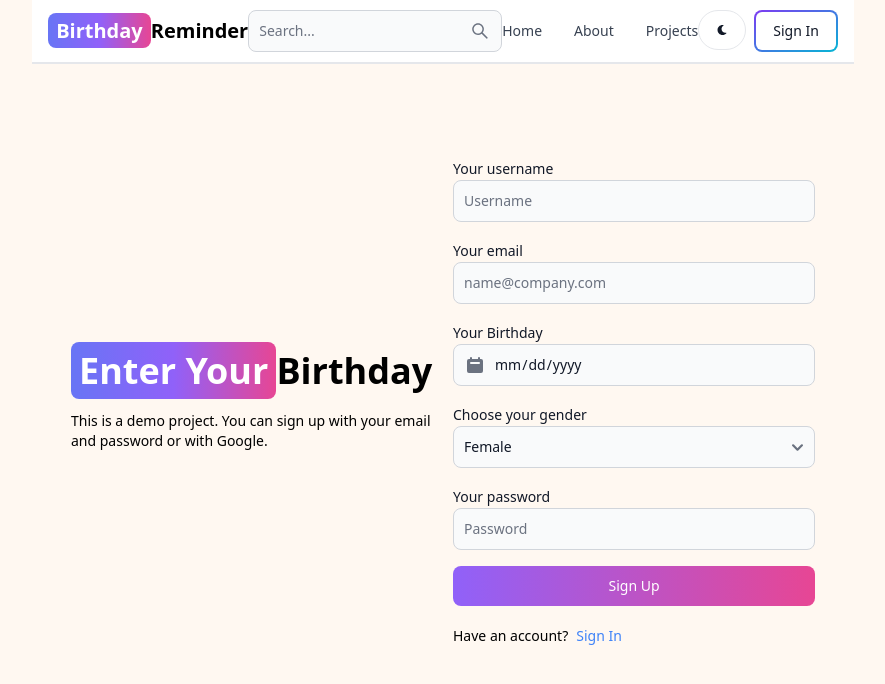
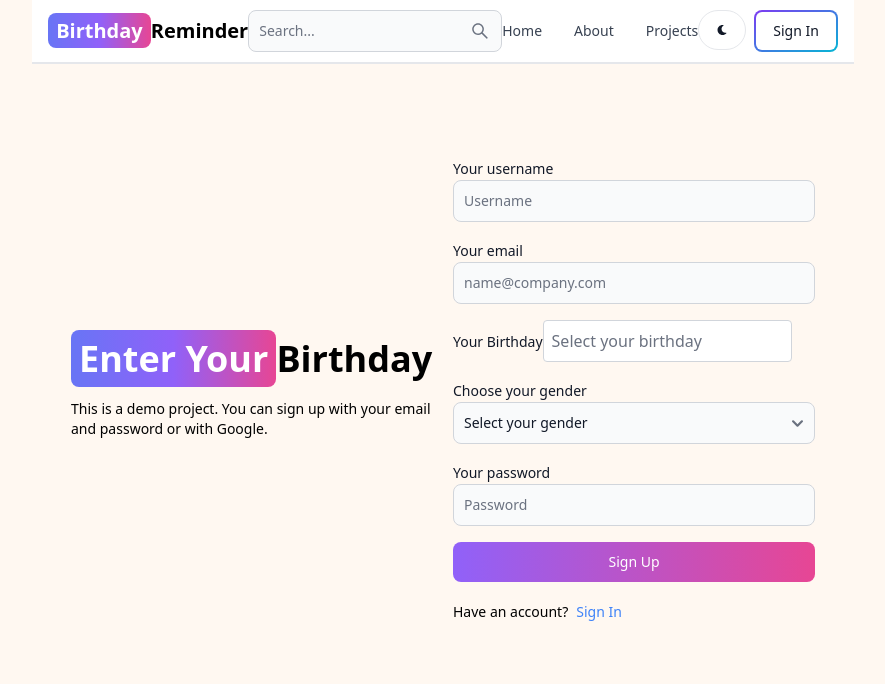
Before and after one commit to MehmetKaldirim/Birthday-Reminder, a React (Vite) app in the folder frontend/: page /sign-up in a window 1280 px wide. Shown: the top 684 px of the page, without its empty margins (197-1082 px from the left). Built offline with nearby package versions, Linux system fonts and the light colour scheme; the HTML template or start-up script is replaced by a standard one.

Commit message:
date bug solved, i have proxy bug, try to solve it after kontrollgang

```diff
--- a/frontend/index.html
+++ b/frontend/index.html
@@ -1,43 +1,12 @@
 <!DOCTYPE html>
 <html lang="en">
   <head>
-    <meta charset="utf-8" />
-    <meta name="viewport" content="width=device-width, initial-scale=1" />
-    <meta name="theme-color" content="#000000" />
-    <meta
-      name="description"
-      content="Web site created using create-react-app"
-    />
-    <link rel="apple-touch-icon" href="//logo192.png" />
-    <!--
-      manifest.json provides metadata used when your web app is installed on a
-      user's mobile device or desktop. See https://developers.google.com/web/fundamentals/web-app-manifest/
-    -->
-    <link rel="manifest" href="//manifest.json" />
-    <!--
-      Notice the use of %PUBLIC_URL% in the tags above.
-      It will be replaced with the URL of the `public` folder during the build.
-      Only files inside the `public` folder can be referenced from the HTML.
-
-      Unlike "/favicon.ico" or "favicon.ico", "%PUBLIC_URL%/favicon.ico" will
-      work correctly both with client-side routing and a non-root public URL.
-      Learn how to configure a non-root public URL by running `npm run build`.
-    -->
-    <title>Birthday App</title>
+    <meta charset="UTF-8" />
+    <meta name="viewport" content="width=device-width, initial-scale=1.0" />
+    <title>Birthday Reminder</title>
   </head>
   <body>
-    <noscript>You need to enable JavaScript to run this app.</noscript>
     <div id="root"></div>
     <script type="module" src="/src/index.jsx"></script>
-    <!--
-      This HTML file is a template.
-      If you open it directly in the browser, you will see an empty page.
-
-      You can add webfonts, meta tags, or analytics to this file.
-      The build step will place the bundled scripts into the <body> tag.
-
-      To begin the development, run `npm start` or `yarn start`.
-      To create a production bundle, use `npm run build` or `yarn build`.
-    -->
   </body>
 </html>
--- a/frontend/package.json
+++ b/frontend/package.json
@@ -1,13 +1,18 @@
 {
   "name": "birthday_remainder",
   "version": "0.1.0",
+  "main": "index.js",
+  "type": "module",
   "private": true,
   "dependencies": {
     "@testing-library/jest-dom": "^5.16.5",
     "@testing-library/react": "^13.4.0",
     "@testing-library/user-event": "^13.5.0",
+    "date": "^2.0.5",
     "flowbite-react": "^0.7.8",
+    "fns": "^1.0.0",
     "react": "^18.2.0",
+    "react-datepicker": "^7.3.0",
     "react-dom": "^18.2.0",
     "react-router-dom": "^6.24.1",
     "web-vitals": "^2.1.4"
--- a/frontend/src/pages/SignUp.jsx
+++ b/frontend/src/pages/SignUp.jsx
@@ -1,15 +1,35 @@
 import { useState } from "react";
-import { Button, Label, TextInput, Datepicker, Select } from "flowbite-react";
+import { Button, Label, TextInput, Select } from "flowbite-react";
 import { Link } from "react-router-dom";
+import DatePicker from "react-datepicker";
+import "react-datepicker/dist/react-datepicker.css";
 
 export default function SignUp() {
-  const [formData, setFormData] = useState({});
+  const [formData, setFormData] = useState({
+    username: "",
+    email: "",
+    birthday: null,
+    gender: "",
+    password: "",
+  });
 
   const handleChange = (e) => {
-    setFormData({ ...formData, [e.target.id]: e.target.value });
+    const { id, value } = e.target;
+    setFormData((prev) => ({
+      ...prev,
+      [id]: value,
+    }));
   };
+
+  const handleDateChange = (date) => {
+    setFormData((prev) => ({
+      ...prev,
+      birthday: date,
+    }));
+  };
+
   const handleSubmit = async (e) => {
-    e.preventDefault;
+    e.preventDefault();
     try {
       const res = await fetch("/api/auth/sign-up", {
         method: "POST",
@@ -17,7 +37,10 @@ export default function SignUp() {
         body: JSON.stringify(formData),
       });
       const data = await res.json();
-    } catch (error) {}
+      console.log(data);
+    } catch (error) {
+      console.error(error);
+    }
   };
 
   console.log(formData);
@@ -38,7 +61,6 @@ export default function SignUp() {
           </p>
         </div>
         {/* right */}
-
         <div className="flex-1">
           <form className="flex flex-col gap-4" onSubmit={handleSubmit}>
             <div>
@@ -61,19 +83,22 @@ export default function SignUp() {
             </div>
             <div>
               <Label value="Your Birthday" />
-              <Datepicker
-                type="date"
+              <DatePicker
+                selected={formData.birthday}
+                onChange={handleDateChange}
+                dateFormat="yyyy-MM-dd"
+                placeholderText="Select your birthday"
+                className="w-full p-2 border border-gray-300 rounded"
                 id="birthday"
-                placeholder="September 29, 1978"
-                onChange={handleChange}
               />
             </div>
 
             <div>
               <Label value="Choose your gender" />
               <Select id="gender" required onChange={handleChange}>
-                <option>Female</option>
-                <option>Male</option>
+                <option value="">Select your gender</option>
+                <option value="Female">Female</option>
+                <option value="Male">Male</option>
               </Select>
             </div>
 
```
Also changed, not shown: frontend/postcss.config.cjs (renamed from frontend/postcss.config.js), 1 other file (tests, documents, lock files or other folders).
